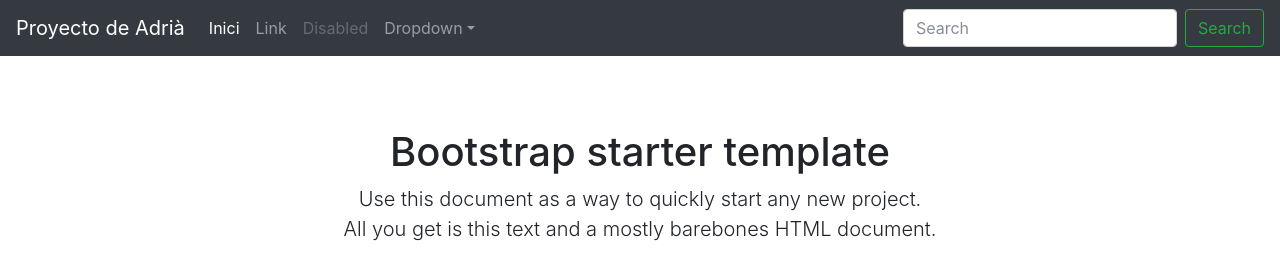
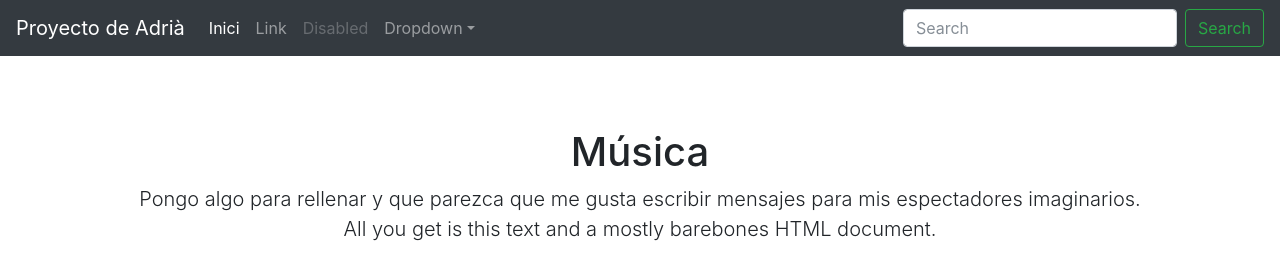
Before and after one commit to aplanas98/4teso20172018_paginaweb, a plain HTML site: page index.html in a window 1280 px wide. Drawn offline with nearby package versions, Linux system fonts and the light colour scheme.

Commit message:
Update index.html

```diff
--- a/index.html
+++ b/index.html
@@ -55,8 +55,8 @@
     <main role="main" class="container">
 
       <div class="starter-template">
-        <h1>Bootstrap starter template</h1>
-        <p class="lead">Use this document as a way to quickly start any new project.<br> All you get is this text and a mostly barebones HTML document.</p>
+        <h1>Música</h1>
+        <p class="lead">Pongo algo para rellenar y que parezca que me gusta escribir mensajes para mis espectadores imaginarios.<br> All you get is this text and a mostly barebones HTML document.</p>
       </div>
 
     </main><!-- /.container -->
```
